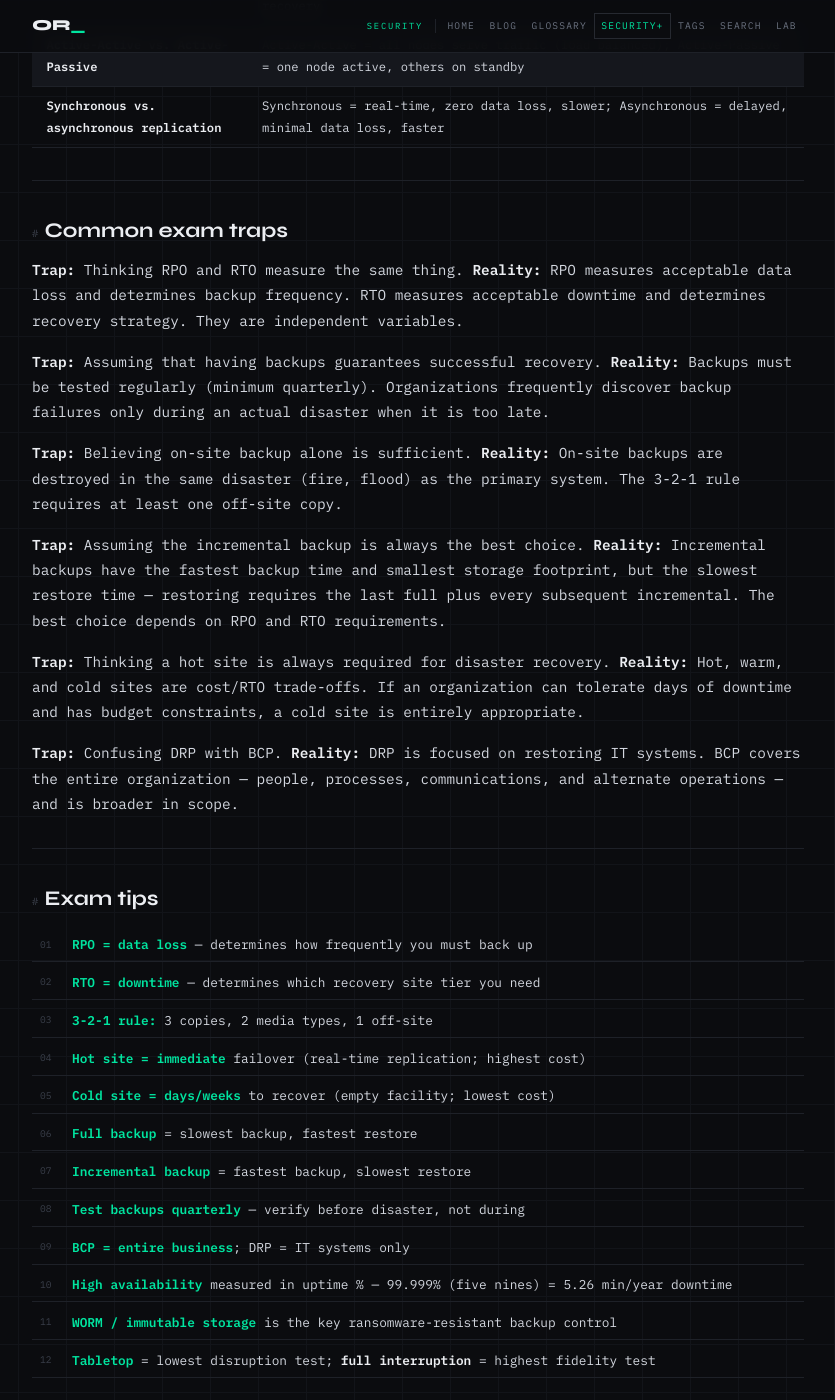
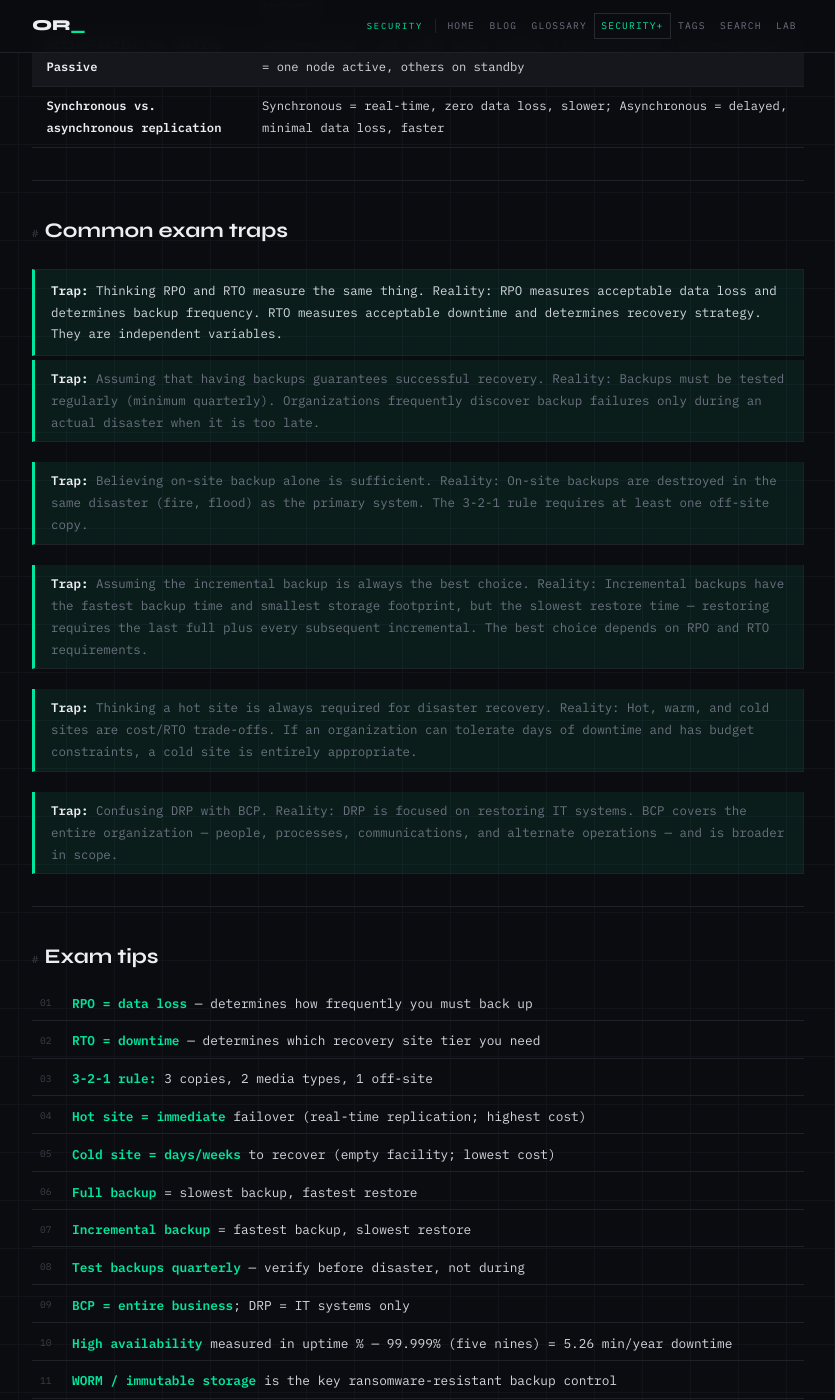
Before and after one commit to ondrejrollinger/ondrejrollinger.github.io, a Jekyll site: the page built from secplus/objectives/4-6/index.md, in a window 1280 px wide and 1400 px high, scrolled down 8060 px. Shown: the whole window, without its empty margins (222-1057 px from the left). Built offline with Jekyll 4.4.1, drawn with Linux system fonts in a browser that asks for light colours; some of the changed lines change nothing that is shown.

Commit message:
Fix formatting issues in exam traps section

```diff
--- a/secplus/objectives/4-6/index.md
+++ b/secplus/objectives/4-6/index.md
@@ -243,22 +243,22 @@
 ### Common exam traps
 
 **Trap:** Thinking RPO and RTO measure the same thing.
-**Reality:** RPO measures acceptable data loss and determines backup frequency. RTO measures acceptable downtime and determines recovery strategy. They are independent variables.
+Reality: RPO measures acceptable data loss and determines backup frequency. RTO measures acceptable downtime and determines recovery strategy. They are independent variables.
 
 **Trap:** Assuming that having backups guarantees successful recovery.
-**Reality:** Backups must be tested regularly (minimum quarterly). Organizations frequently discover backup failures only during an actual disaster when it is too late.
+Reality: Backups must be tested regularly (minimum quarterly). Organizations frequently discover backup failures only during an actual disaster when it is too late.
 
 **Trap:** Believing on-site backup alone is sufficient.
-**Reality:** On-site backups are destroyed in the same disaster (fire, flood) as the primary system. The 3-2-1 rule requires at least one off-site copy.
+Reality: On-site backups are destroyed in the same disaster (fire, flood) as the primary system. The 3-2-1 rule requires at least one off-site copy.
 
 **Trap:** Assuming the incremental backup is always the best choice.
-**Reality:** Incremental backups have the fastest backup time and smallest storage footprint, but the slowest restore time — restoring requires the last full plus every subsequent incremental. The best choice depends on RPO and RTO requirements.
+Reality: Incremental backups have the fastest backup time and smallest storage footprint, but the slowest restore time — restoring requires the last full plus every subsequent incremental. The best choice depends on RPO and RTO requirements.
 
 **Trap:** Thinking a hot site is always required for disaster recovery.
-**Reality:** Hot, warm, and cold sites are cost/RTO trade-offs. If an organization can tolerate days of downtime and has budget constraints, a cold site is entirely appropriate.
+Reality: Hot, warm, and cold sites are cost/RTO trade-offs. If an organization can tolerate days of downtime and has budget constraints, a cold site is entirely appropriate.
 
 **Trap:** Confusing DRP with BCP.
-**Reality:** DRP is focused on restoring IT systems. BCP covers the entire organization — people, processes, communications, and alternate operations — and is broader in scope.
+Reality: DRP is focused on restoring IT systems. BCP covers the entire organization — people, processes, communications, and alternate operations — and is broader in scope.
 
 ---
 
```
